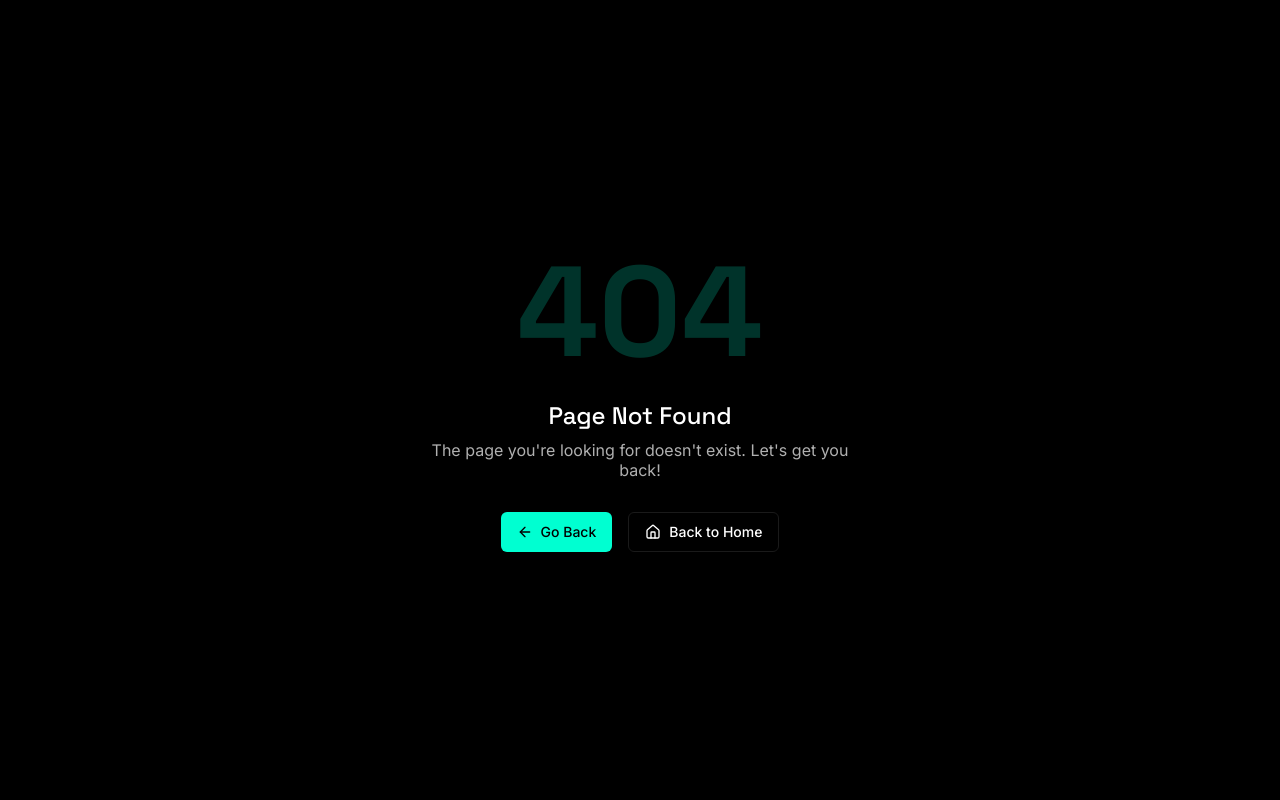
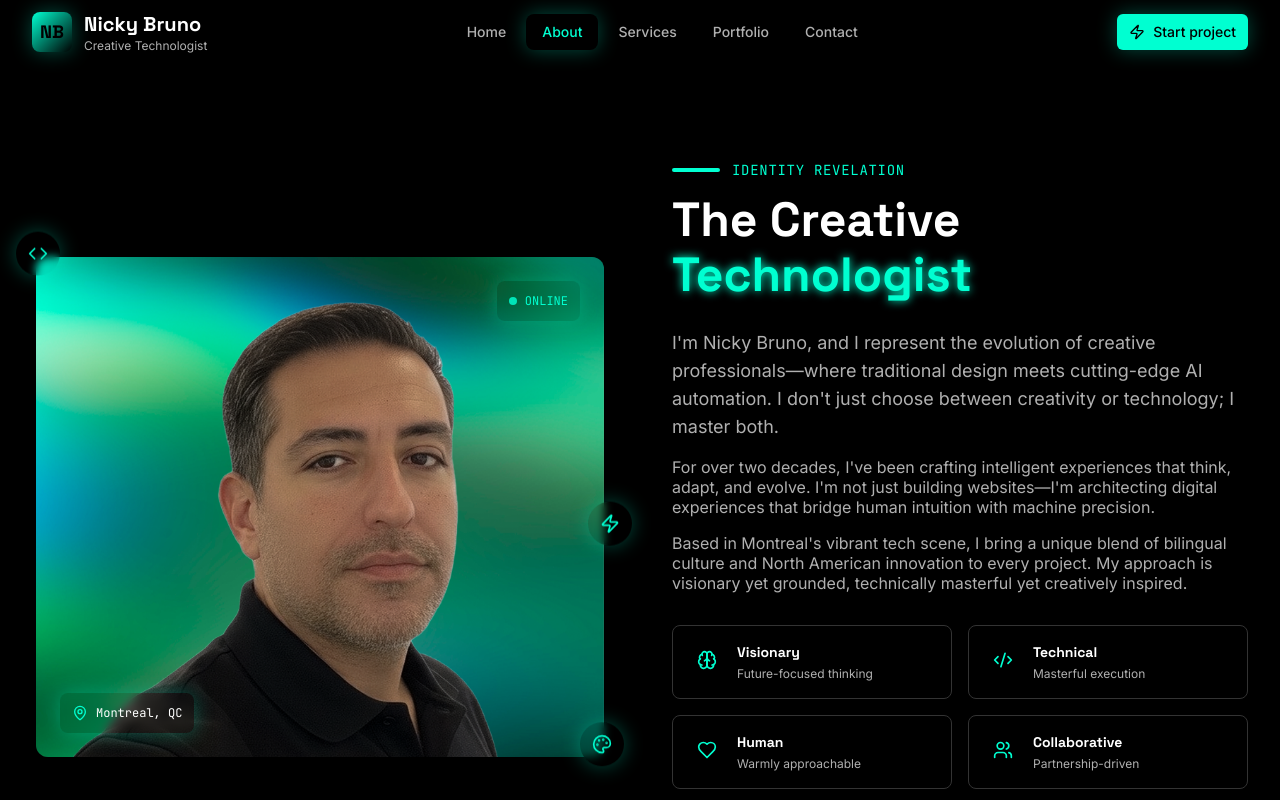
Before and after one commit to mtldev-dotcom/NEW-nicky-portfolio-v1, a Next.js app: page /en/about in a window 1280 px wide. Before the commit this address had no page. Shown: the top 800 px of the page. Built offline with nearby package versions, Linux system fonts and the light colour scheme.

Commit message:
page organisation

```diff
--- a/src/app/[locale]/about-section/page.tsx
+++ b/src/app/[locale]/about/page.tsx
@@ -8,7 +8,7 @@ export const metadata: Metadata = {
   description:
     'Meet Nicky Bruno, the creative technologist bridging design, development, and AI innovation from Montreal to the world.',
   alternates: {
-    canonical: '/about-section',
+    canonical: '/about',
   },
   openGraph: {
     title: 'About - Nicky Bruno | The Creative Technologist',
--- a/src/app/[locale]/contact-section/page.tsx
+++ b/src/app/[locale]/contact/page.tsx
@@ -8,7 +8,7 @@ export const metadata: Metadata = {
   description:
     "Let's collaborate on your next project—connect with Nicky Bruno for AI-driven design, development, and strategy.",
   alternates: {
-    canonical: '/contact-section',
+    canonical: '/contact',
   },
   openGraph: {
     title: 'Contact - Nicky Bruno',
--- a/src/app/[locale]/portfolio-section/page.tsx
+++ b/src/app/[locale]/portfolio/page.tsx
@@ -8,7 +8,7 @@ export const metadata: Metadata = {
   description:
     'Dive into AI automation, immersive web experiences, and strategic digital products crafted by Nicky Bruno.',
   alternates: {
-    canonical: '/portfolio-section',
+    canonical: '/portfolio',
   },
   openGraph: {
     title: 'Portfolio - Nicky Bruno',
--- a/src/app/[locale]/services-section/page.tsx
+++ b/src/app/[locale]/services/page.tsx
@@ -8,7 +8,7 @@ export const metadata: Metadata = {
   description:
     'Explore creative design, full-stack development, AI automation, and strategic consulting services crafted by Nicky Bruno.',
   alternates: {
-    canonical: '/services-section',
+    canonical: '/services',
   },
   openGraph: {
     title: 'Services - Nicky Bruno',
--- a/src/components/sections/about/AboutSection.tsx
+++ b/src/components/sections/about/AboutSection.tsx
@@ -65,14 +65,14 @@ const AboutSection: FC = () => {
 
               <div className="flex flex-col items-center justify-center gap-4 sm:flex-row">
                 <Link
-                  href={`/${locale}/contact-section`}
+                  href={`/${locale}/contact`}
                   className="inline-flex items-center justify-center rounded-lg bg-primary px-8 py-4 font-space-grotesk font-semibold text-black transition-smooth hover:bg-primary/90 glow-neon hover:glow-neon-active"
                 >
                   Start Your Project
                 </Link>
 
                 <Link
-                  href={`/${locale}/portfolio-section`}
+                  href={`/${locale}/portfolio`}
                   className="inline-flex items-center justify-center rounded-lg border border-border px-8 py-4 font-space-grotesk font-semibold text-foreground transition-smooth hover:border-primary/50"
                 >
                   View My Work
--- a/src/components/sections/hero/HeroContent.tsx
+++ b/src/components/sections/hero/HeroContent.tsx
@@ -45,8 +45,8 @@ const HeroContent = () => {
     label: t(`stats.${key}.label`),
   }));
 
-  const primaryHref = `/${locale}/portfolio-section`;
-  const secondaryHref = `/${locale}/contact-section`;
+  const primaryHref = `/${locale}/portfolio`;
+  const secondaryHref = `/${locale}/contact`;
 
   return (
     <div className="relative z-10">
--- a/src/components/sections/home/HomeFeaturedProjects.tsx
+++ b/src/components/sections/home/HomeFeaturedProjects.tsx
@@ -51,7 +51,7 @@ const PROJECTS: MiniProject[] = [
 
 const HomeFeaturedProjects = () => {
   const locale = useLocale();
-  const portfolioHref = `/${locale}/portfolio-section`;
+  const portfolioHref = `/${locale}/portfolio`;
 
   return (
     <section className="relative py-20 px-6 lg:px-8 bg-background">
--- a/src/components/ui/Header.tsx
+++ b/src/components/ui/Header.tsx
@@ -15,10 +15,10 @@ type NavigationItem = {
 
 const navigationItems: NavigationItem[] = [
   { labelKey: 'home', path: '/', icon: 'Home' },
-  { labelKey: 'about', path: '/about-section', icon: 'User' },
-  { labelKey: 'services', path: '/services-section', icon: 'Briefcase' },
-  { labelKey: 'portfolio', path: '/portfolio-section', icon: 'FolderOpen' },
-  { labelKey: 'contact', path: '/contact-section', icon: 'Mail' },
+  { labelKey: 'about', path: '/about', icon: 'User' },
+  { labelKey: 'services', path: '/services', icon: 'Briefcase' },
+  { labelKey: 'portfolio', path: '/portfolio', icon: 'FolderOpen' },
+  { labelKey: 'contact', path: '/contact', icon: 'Mail' },
 ];
 
 const Header: FC = () => {
@@ -134,7 +134,7 @@ const Header: FC = () => {
                 iconPosition="left"
                 iconSize={16}
               >
-                <Link href={`/${locale}/contact-section`}>{tNav('cta')}</Link>
+                <Link href={`/${locale}/contact`}>{tNav('cta')}</Link>
               </Button>
 
               <button
@@ -184,7 +184,7 @@ const Header: FC = () => {
                 iconSize={16}
                 onClick={closeMobileMenu}
               >
-                <Link href={`/${locale}/contact-section`}>{tNav('cta')}</Link>
+                <Link href={`/${locale}/contact`}>{tNav('cta')}</Link>
               </Button>
             </div>
           </nav>
```
Also changed, not shown: 1 other file (tests, documents, lock files or other folders).
